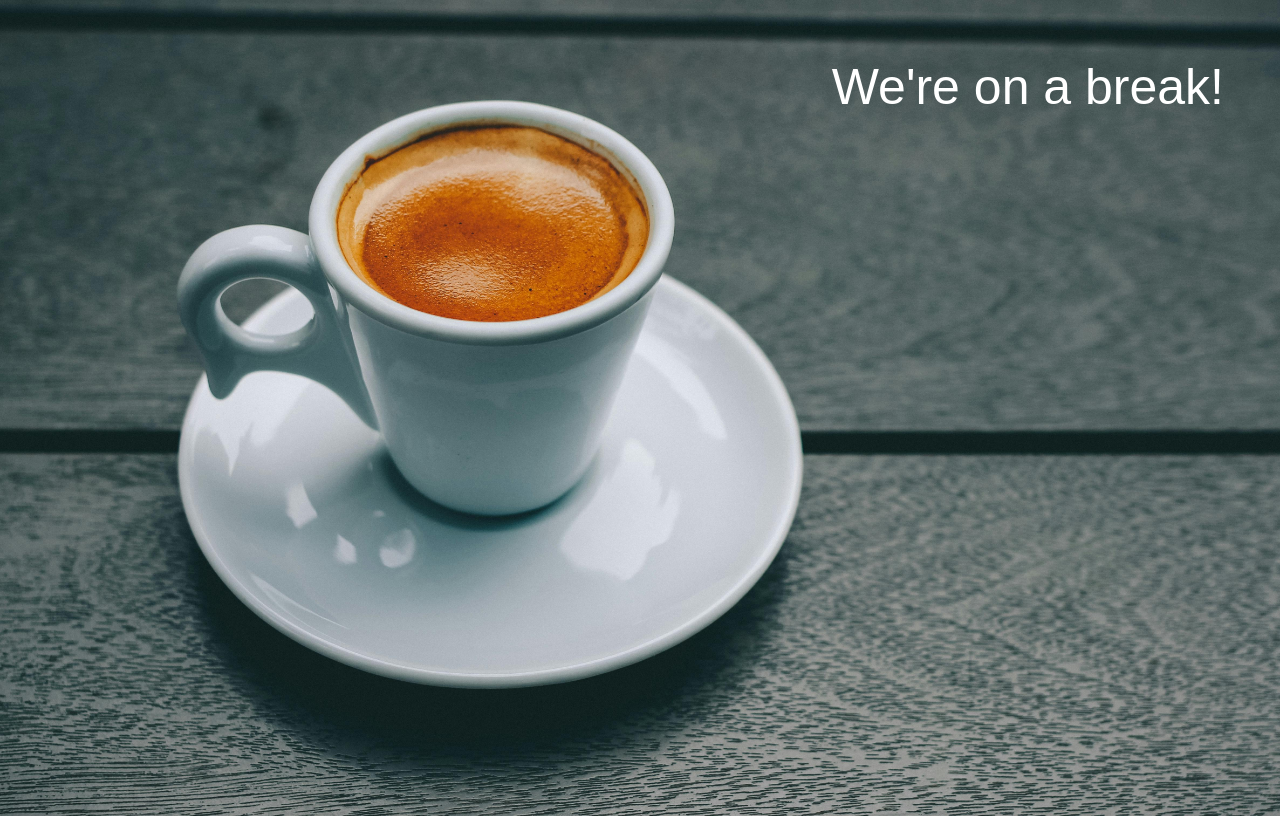
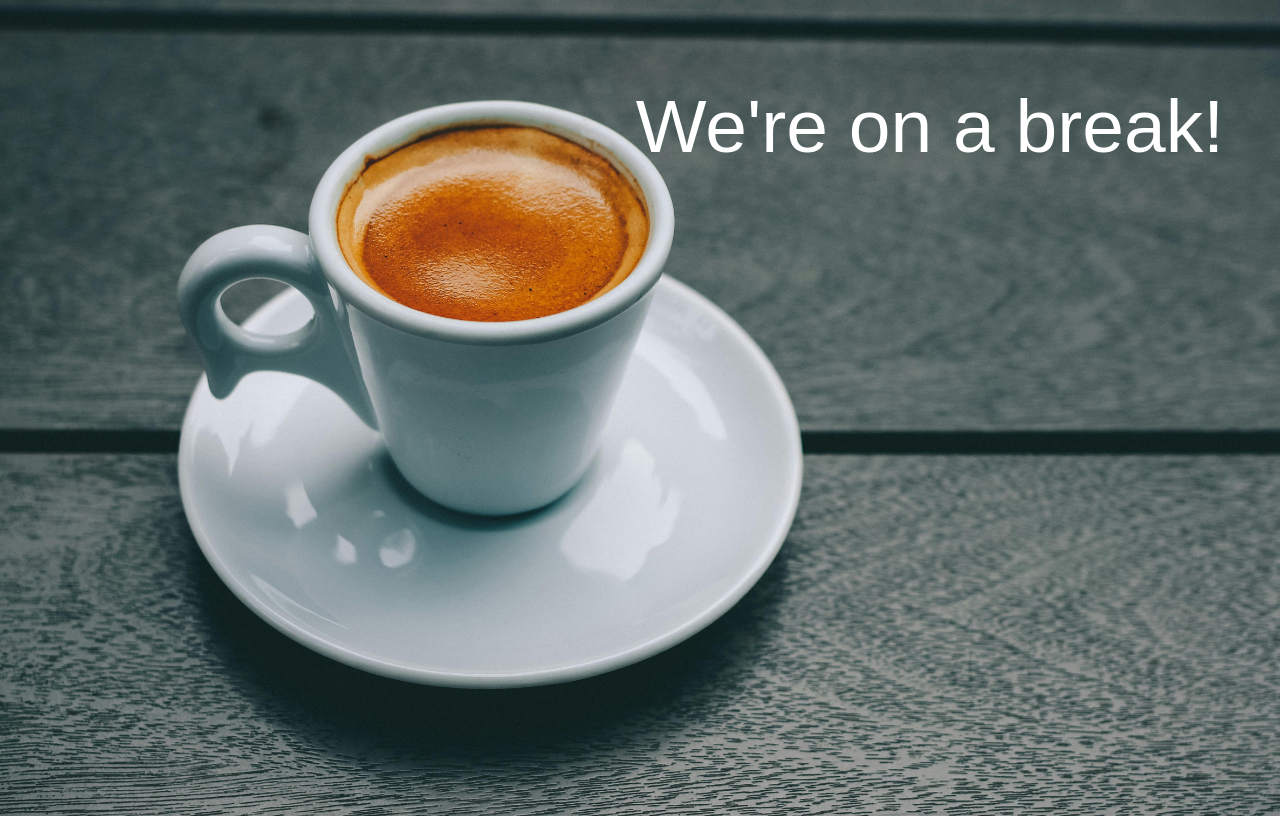
Before and after one commit to angel19951/OnBreak, a plain HTML site: page index.html in a window 1280 px wide. Drawn offline with Linux system fonts and the light colour scheme; a web font is replaced by a local one.

Commit message:
Update index.css

```diff
--- a/index.css
+++ b/index.css
@@ -13,5 +13,5 @@
     margin-right: 5%;
     font-family: "Jersey 25", sans-serif;
     font-weight: 400;
-    font-size: 50px;
+    font-size: 75px;
 }
```
